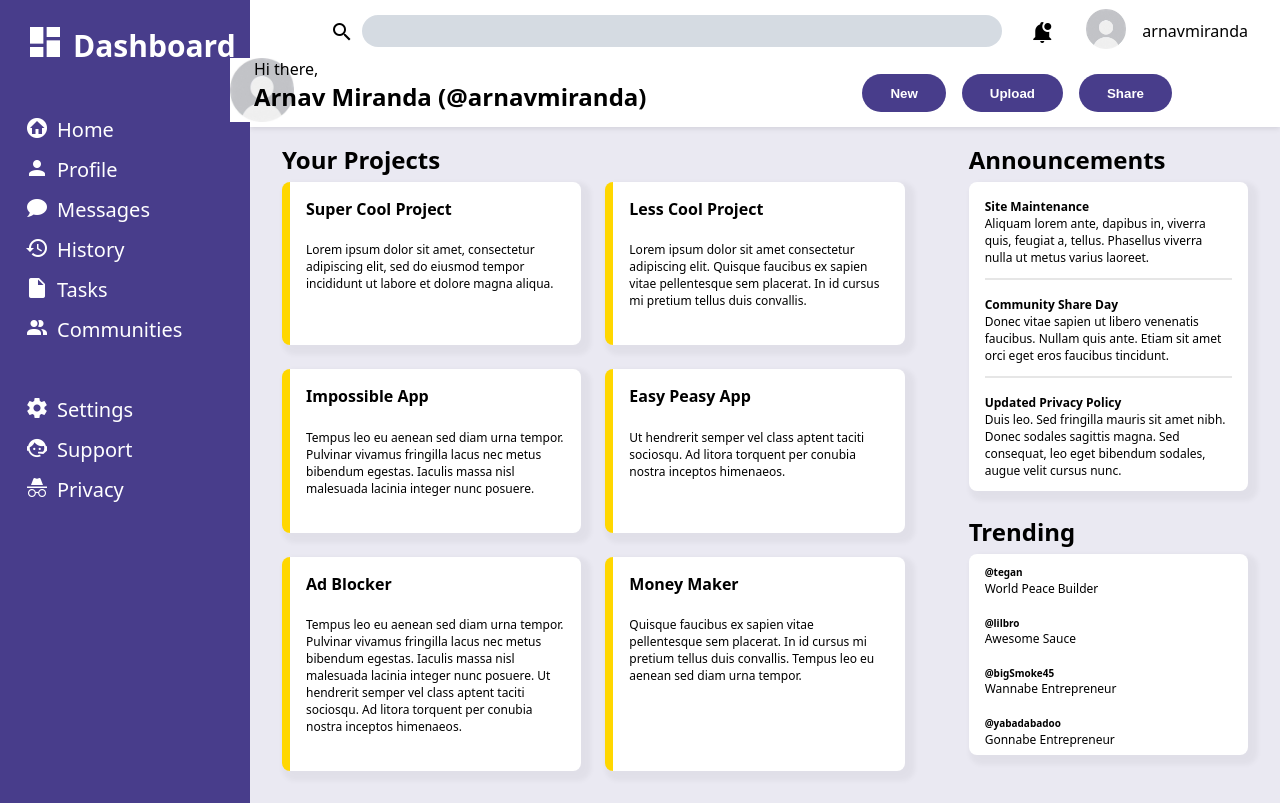
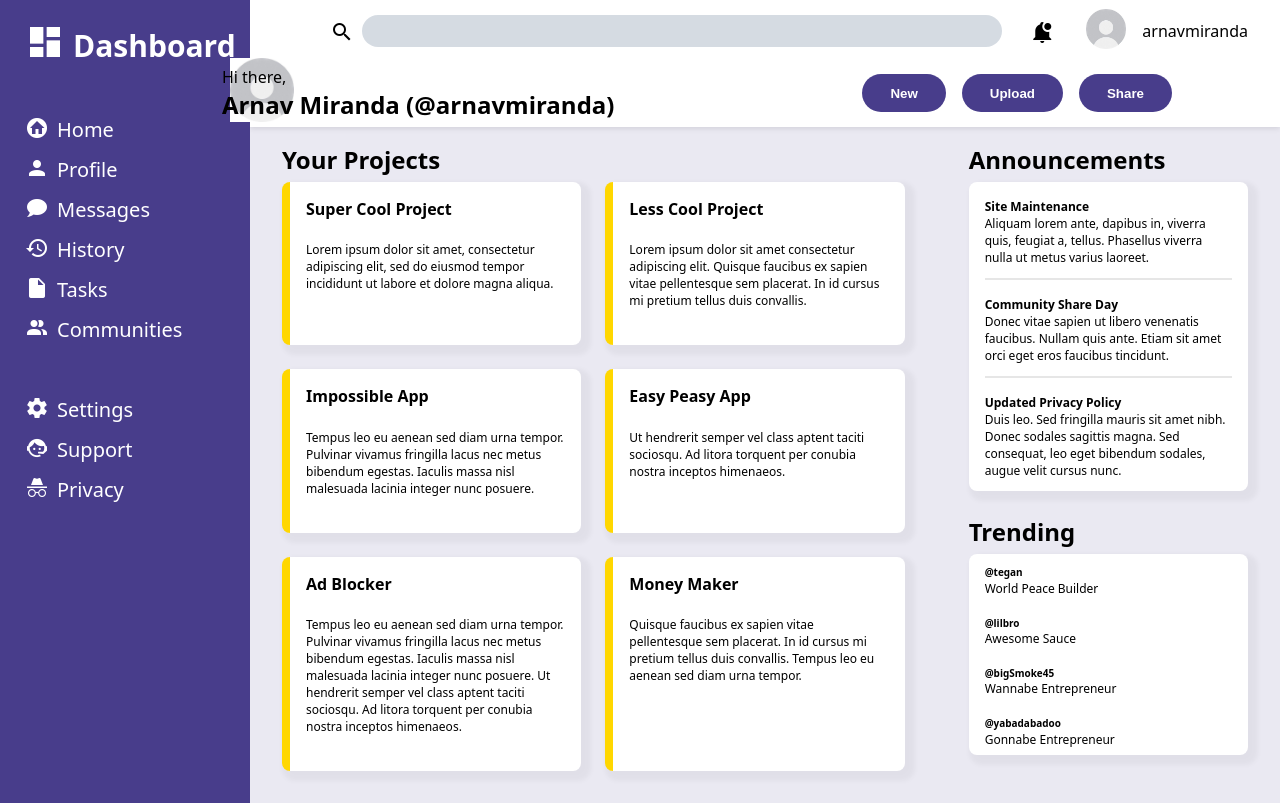
Before and after one commit to arnavmiranda/admin-dashboard, a plain HTML site: page index.html in a window 1280 px wide. Drawn offline with Linux system fonts and the light colour scheme.

Commit message:
done now i think

```diff
--- a/styles.css
+++ b/styles.css
@@ -117,6 +117,11 @@ i {
     position: relative;
     right: 8rem;
 }
+.middle {
+    position: relative;
+    right: 2rem;
+    top: 0.5rem;
+}
 .down-header .right {
     display: flex;
     align-items: center;
```
